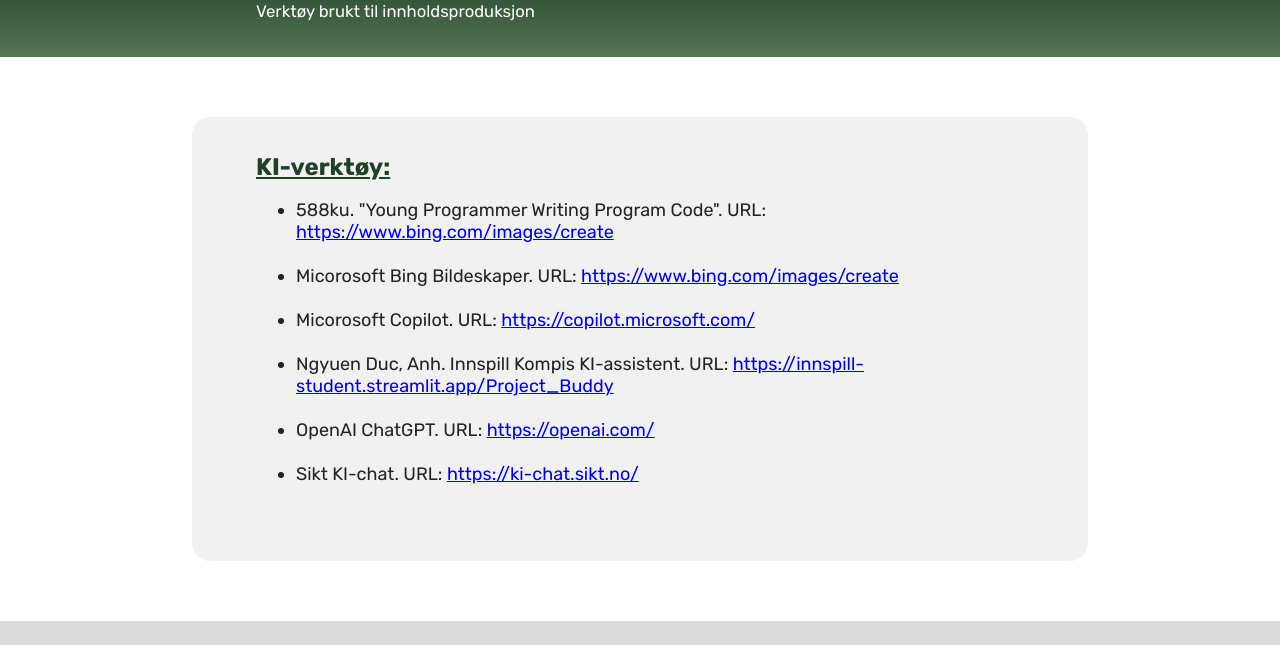
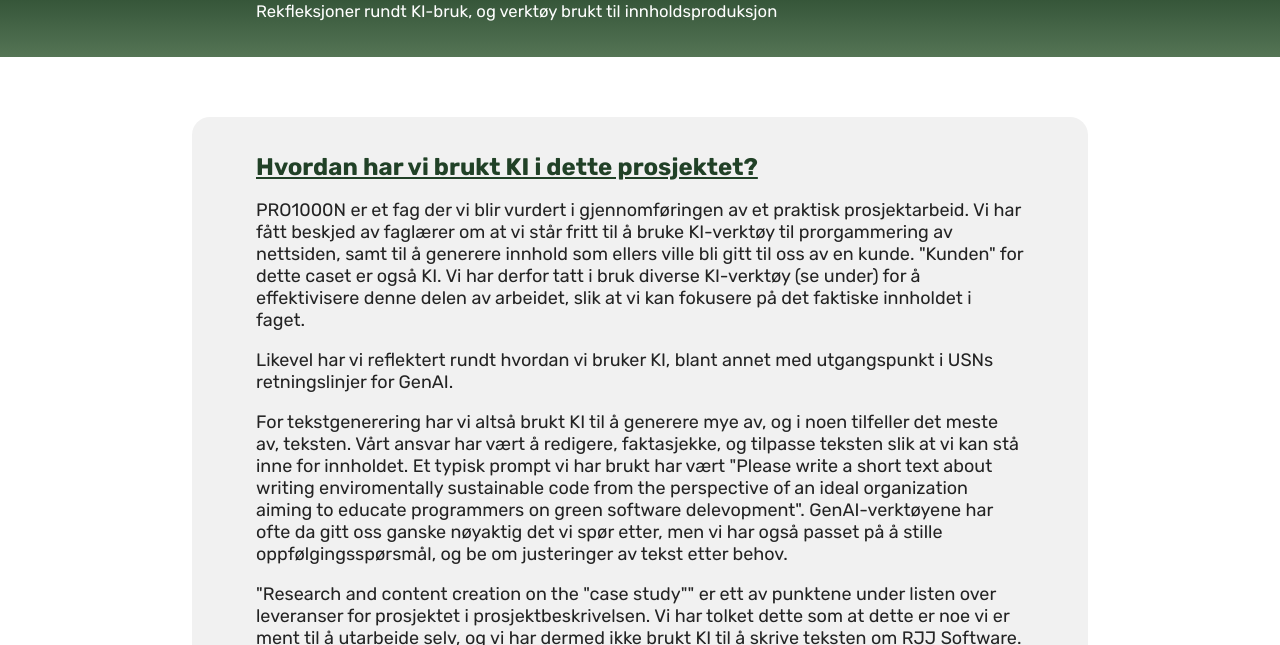
Before and after one commit to MiriamAkh/PRO1000N-gr3, a plain HTML site: page Greencode Initiative Website/0_kilder.html in a window 1280 px wide. Shown: the part 182-827 px from the top of the page. Drawn offline with Linux system fonts and the light colour scheme; a web font is replaced by a local one.

Commit message:
Kildehenvisninger: KI-bruk på nettsiden, innhold

```diff
--- a/Greencode Initiative Website/0_kilder.html
+++ b/Greencode Initiative Website/0_kilder.html
@@ -30,7 +30,7 @@
         <div id="banner-container">
             <div id="banner-tekst">
                 <h1>Kildehenvisninger</h1>
-                <p>Verktøy brukt til innholdsproduksjon</p>
+                <p>Rekfleksjoner rundt KI-bruk, og verktøy brukt til innholdsproduksjon</p>
             </div>
         </div>
     </div>
@@ -39,6 +39,33 @@
     <main>
         <div class="container">
             <div class="container-tekst">
+                <h3>Hvordan har vi brukt KI i dette prosjektet?</h3>
+                <p>
+                    PRO1000N er et fag der vi blir vurdert i gjennomføringen av et praktisk prosjektarbeid. Vi har fått beskjed av faglærer om at vi står fritt
+                    til å bruke KI-verktøy til prorgammering av nettsiden, samt til å generere innhold som ellers ville bli gitt til oss av en kunde.
+                    "Kunden" for dette caset er også KI. Vi har derfor tatt i bruk diverse KI-verktøy (se under) for å effektivisere
+                    denne delen av arbeidet, slik at vi kan fokusere på det faktiske innholdet i faget.
+                </p>
+
+                <p>Likevel har vi reflektert rundt hvordan vi bruker KI, blant annet med utgangspunkt i USNs retningslinjer for GenAI.</p>
+
+                <p>
+                    For tekstgenerering har vi altså brukt KI til å generere mye av, og i noen tilfeller det meste av,
+                    teksten. Vårt ansvar har vært å redigere, faktasjekke, og tilpasse teksten slik at vi kan stå inne for innholdet. Et typisk prompt vi har
+                    brukt har vært "Please write a short text about writing enviromentally sustainable code from the perspective of an ideal organization
+                    aiming to educate programmers on green software delevopment". GenAI-verktøyene har ofte da gitt oss ganske nøyaktig det vi spør etter,
+                    men vi har også passet på å stille oppfølgingsspørsmål, og be om justeringer av tekst etter behov.
+                </p>
+
+                 <p>
+                  "Research and content creation on the "case study"" er ett av punktene under listen over leveranser for prosjektet i prosjektbeskrivelsen.
+                  Vi har tolket dette som at dette er noe vi er ment til å utarbeide selv, og vi har dermed ikke brukt KI til å skrive teksten om RJJ Software.
+                </p>
+
+                <p>Ellers har vi også brukt KI som en supplerende læringsressurs til faget PRO1000N - dette kan du lese mer om i selve rapporten.</p>
+
+
+
                 <h3>KI-verktøy:</h3>
                 <ul>
                     <li>588ku. "Young Programmer Writing Program Code". URL: <a href="https://pngtree.com/freepng/young-programmer-writing-program-code_14120242.html?sol=downref&id=bef"
@@ -55,6 +82,8 @@
                     <li>Sikt KI-chat. URL: <a href="https://ki-chat.sikt.no/" target="_blank">https://ki-chat.sikt.no/</a></li>
                     <br>
                 </ul>
+
+                <p>Bilder som ikke er KI-genererte er hentet fra Pixabay som tillater gratis, fri bruk. URL: <a href="https://pixabay.com/" target="_blank">https://pixabay.com/</a>
             </div>
         </div>
     </main>
```
Also changed, not shown: Greencode Initiative Website/1_bærekraft_artikler.html (+5 -5 lines).
